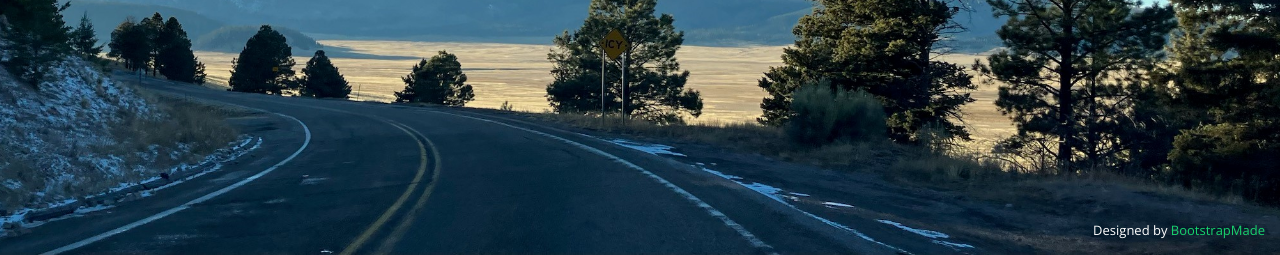
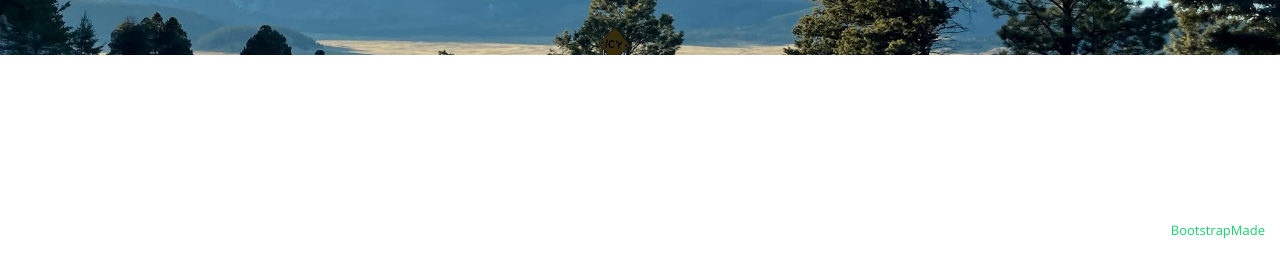
Before and after one commit to cwilkescw/about-me, a plain HTML site: page index.html in a window 1280 px wide. Shown: the part 545-800 px from the top of the page. Drawn offline with nearby package versions, Linux system fonts and the light colour scheme.

Commit message:
moving home page test

```diff
--- a/assets/css/style.css
+++ b/assets/css/style.css
@@ -20,12 +20,12 @@ body {
 body::before {
   content: "";
   position: fixed;
-  background: #040404 url("../img/bg.jpg") top right no-repeat;
+  background: #046c9c url("../img/bg.jpg") top right no-repeat;
   background-size: cover;
   left: 0;
   right: 0;
   top: 0;
-  height: 100vh;
+  height: 75vh;
   z-index: -1;
 }
 
```
